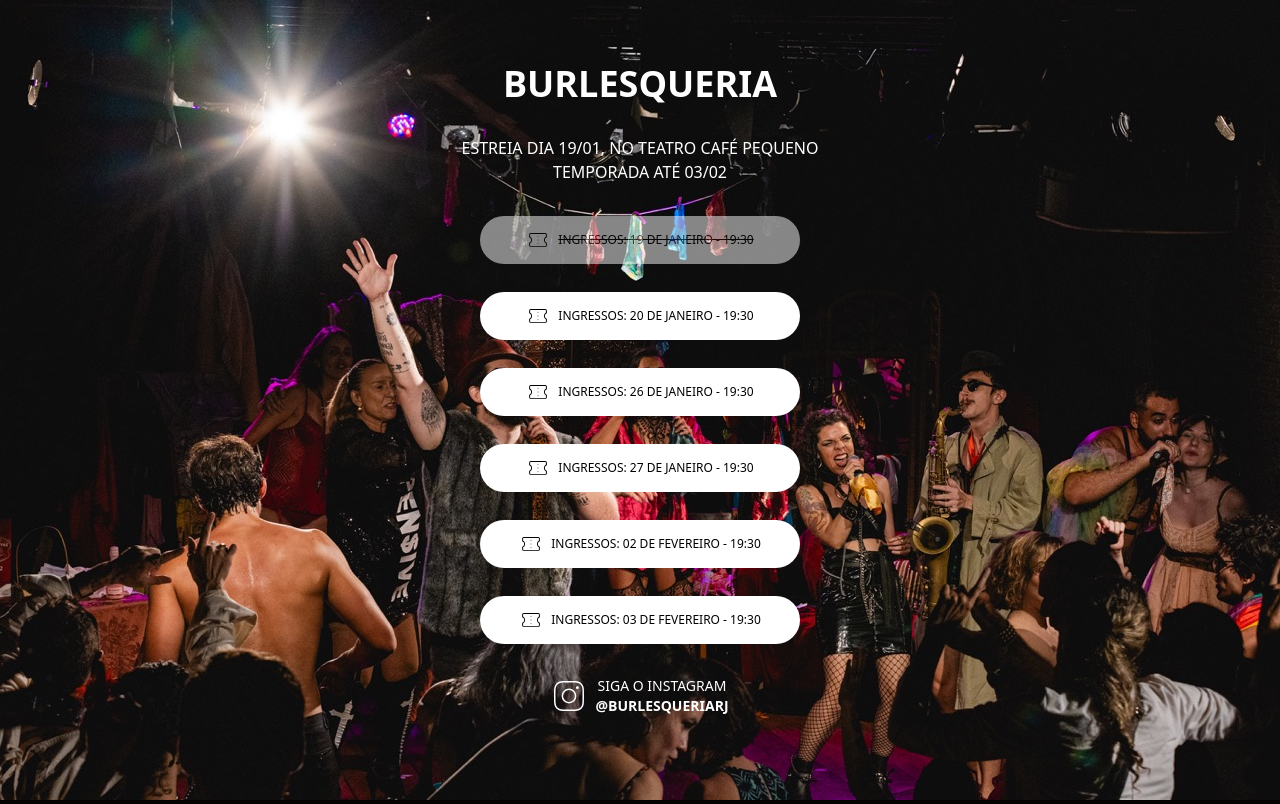
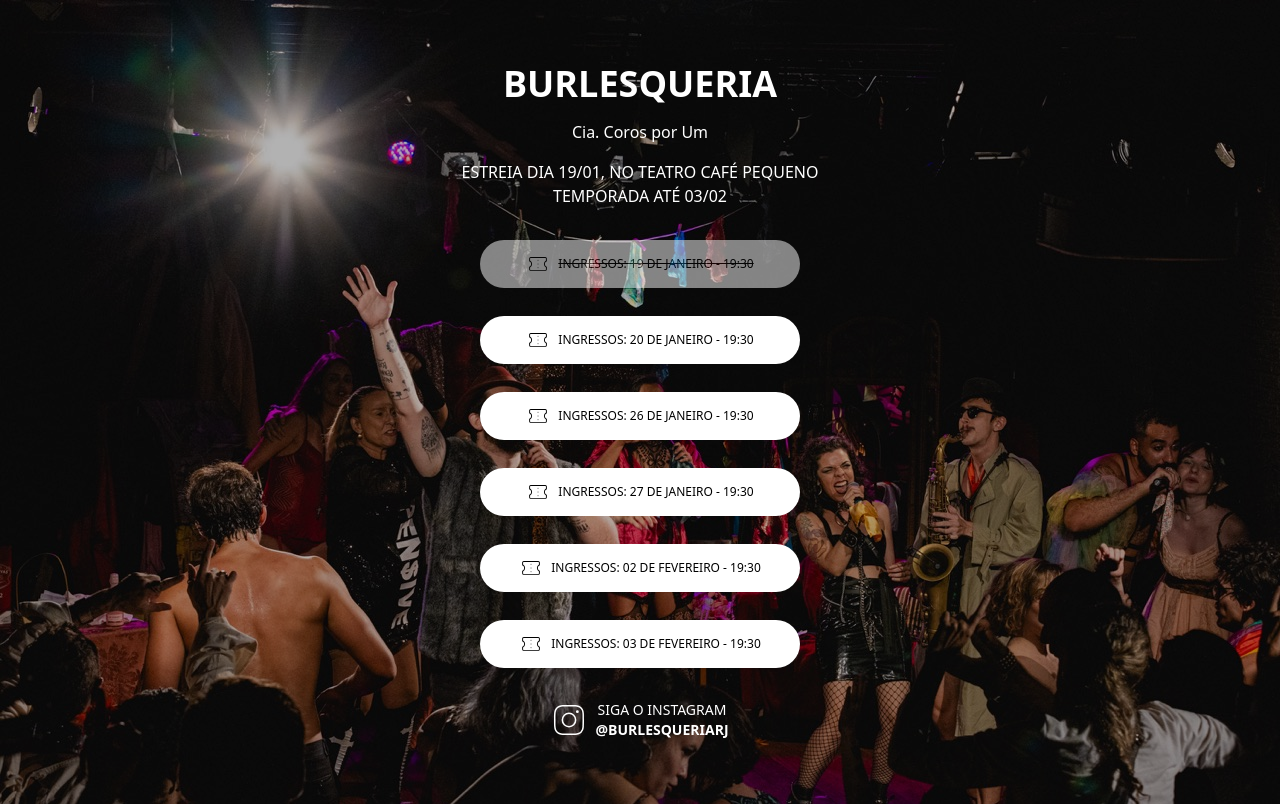
Before and after one commit to onathanmiranda/burlesqueria, a Next.js app: page / in a window 1280 px wide. Built offline with nearby package versions, Linux system fonts and the light colour scheme.

Commit message:
Adjust Background Opacity

```diff
--- a/src/app/page.js
+++ b/src/app/page.js
@@ -33,9 +33,10 @@ const ticketsLinks = [
 
 export default function Home() {
   return (
-    <main className="z-1 relative text-white py-16 px-4 text-center">
+    <main className="z-1 relative text-white py-16 px-4 text-center bg-black bg-opacity-30">
       <h1 className="text-4xl font-bold">BURLESQUERIA</h1>
-      <p className="mt-8 uppercase">Estreia dia 19/01, no Teatro Café Pequeno</p>
+      <p className="mt-4">Cia. Coros por Um</p>
+      <p className="mt-4 uppercase">Estreia dia 19/01, no Teatro Café Pequeno</p>
       <p className="uppercase">Temporada até 03/02</p>
       <ul className="mt-8 max-w-80 mx-auto">
         {ticketsLinks.map(({ label, href, inactive }) => (
```
